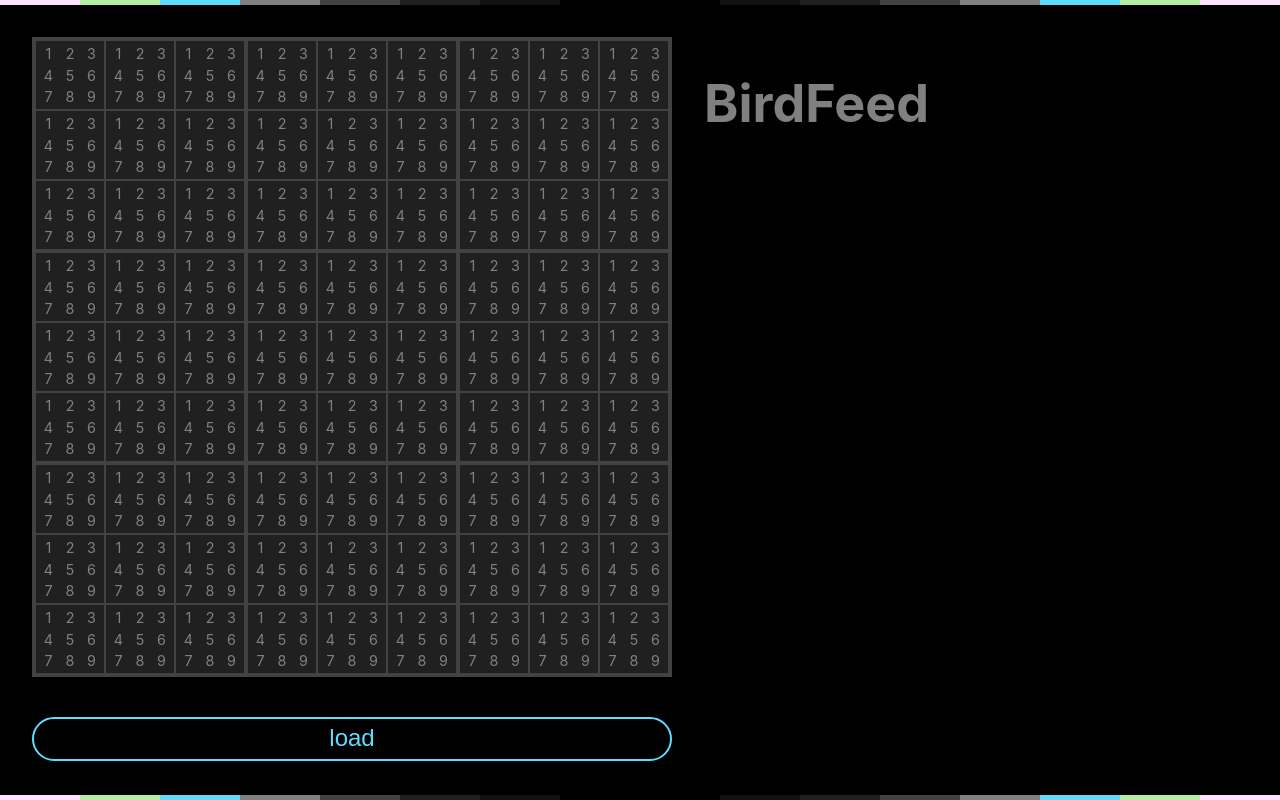
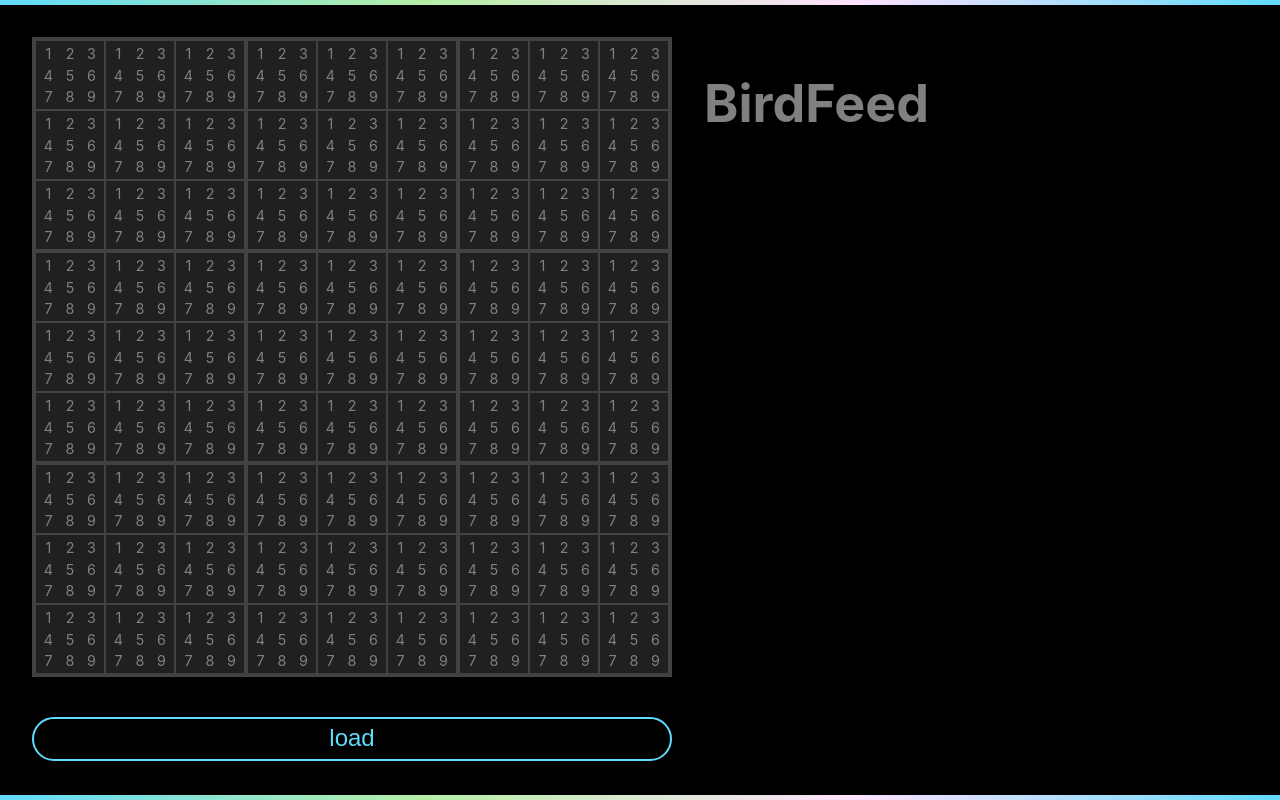
Before and after one commit to gtcarroll/sudokoo, a React (Create React App) app: page / in a window 1280 px wide. Built offline with nearby package versions, Linux system fonts and the light colour scheme.

Commit message:
fixed note overlay sizing bug

```diff
--- a/src/App.js
+++ b/src/App.js
@@ -8,7 +8,6 @@ function App() {
   return (
     <ColContainer>
       <RowContainer>
-        <PaletteStrip reverse />
         <PaletteStrip />
       </RowContainer>
 
@@ -17,7 +16,6 @@ function App() {
       </RowContainer>
 
       <RowContainer>
-        <PaletteStrip reverse />
         <PaletteStrip />
       </RowContainer>
     </ColContainer>
--- a/src/components/PaletteStrip.js
+++ b/src/components/PaletteStrip.js
@@ -4,18 +4,9 @@ import { colors } from "./../params.js";
 
 export const PaletteStrip = (props) => {
   return (
-    <RowContainer
+    <GradientContainer
       style={{ flexDirection: props.reverse ? "row-reverse" : "row" }}
-    >
-      <div style={{ backgroundColor: colors.neutralLowest }}></div>
-      <div style={{ backgroundColor: colors.neutralLow }}></div>
-      <div style={{ backgroundColor: colors.neutralMid }}></div>
-      <div style={{ backgroundColor: colors.neutralHigh }}></div>
-      <div style={{ backgroundColor: colors.neutralHighest }}></div>
-      <div style={{ backgroundColor: colors.accentHighlight }}></div>
-      <div style={{ backgroundColor: colors.accentHighlightAlt }}></div>
-      <div style={{ backgroundColor: colors.accentRemoval }}></div>
-    </RowContainer>
+    />
   );
 };
 
@@ -23,12 +14,15 @@ PaletteStrip.defaultProps = {
   reverse: false,
 };
 
-const RowContainer = styled.div`
+const GradientContainer = styled.div`
+  background: linear-gradient(
+    to right,
+    ${colors.accentHighlight},
+    ${colors.accentHighlightAlt},
+    ${colors.accentRemoval},
+    ${colors.accentHighlight}
+  );
+
   width: 100%;
   height: 5px;
-  display: flex;
-
-  div {
-    flex-grow: 1;
-  }
 `;
--- a/src/components/controls/JellyButton.js
+++ b/src/components/controls/JellyButton.js
@@ -65,8 +65,8 @@ const Button = styled.button`
   }
 
   &:active {
-    padding-bottom: 1em;
-    transform: translateY(-0.7em);
+    padding-bottom: 0.9em;
+    transform: translateY(-0.6em);
   }
 
   &.highlight {
@@ -77,7 +77,6 @@ const Button = styled.button`
   &.highlightAlt {
     color: ${colors.accentHighlightAlt};
     border-color: ${colors.accentHighlightAlt};
-    }
   }
 
   &.removal {
--- a/src/components/sudoku/Note.js
+++ b/src/components/sudoku/Note.js
@@ -22,6 +22,12 @@ const Overlay = styled.div`
   position: absolute;
   width: 100%;
   height: 100%;
+
+  margin-left: auto;
+  margin-right: auto;
+  left: 0;
+  right: 0;
+  text-align: center;
 
   color: transparent;
   font-weight: normal;
```
